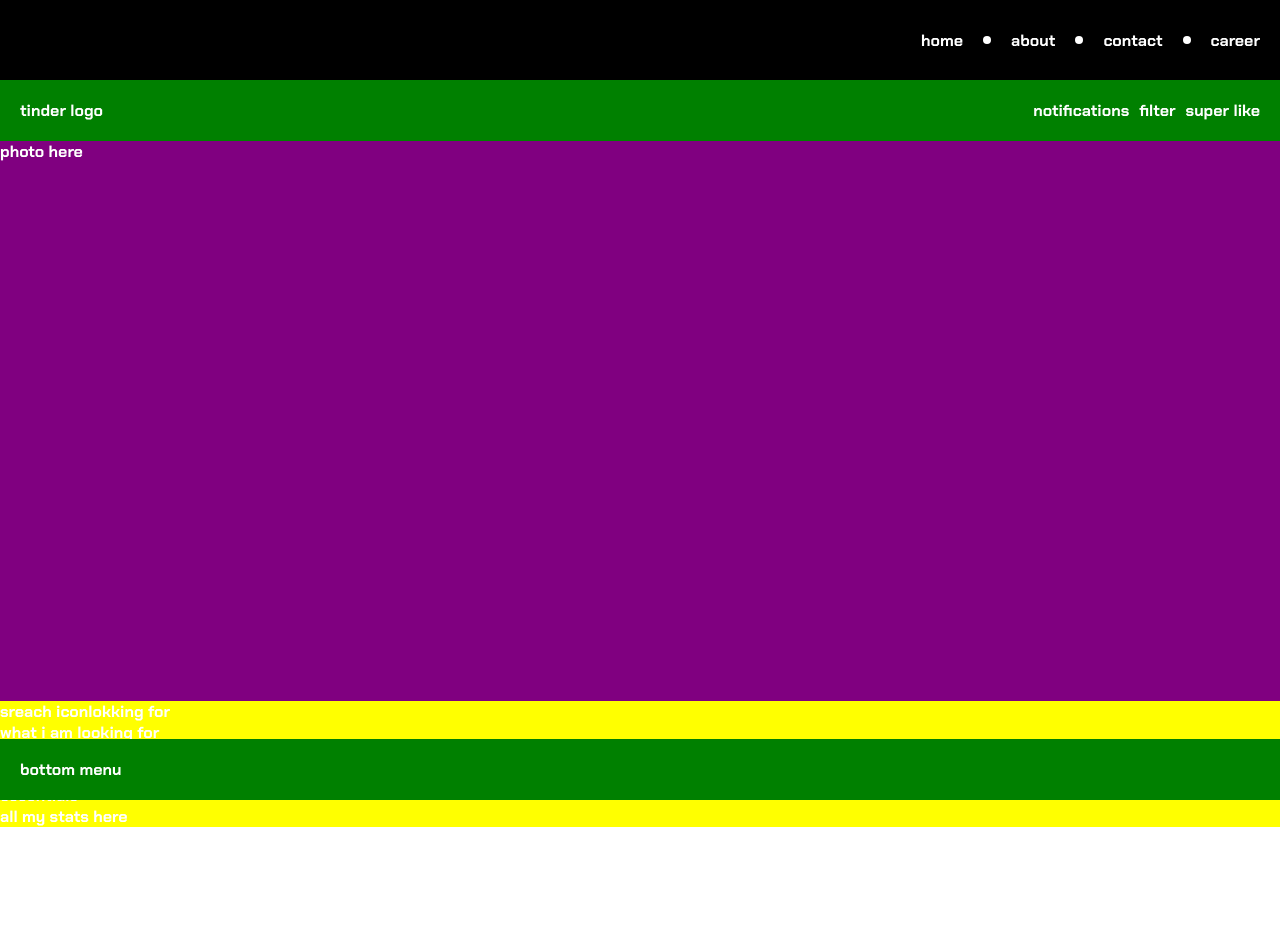
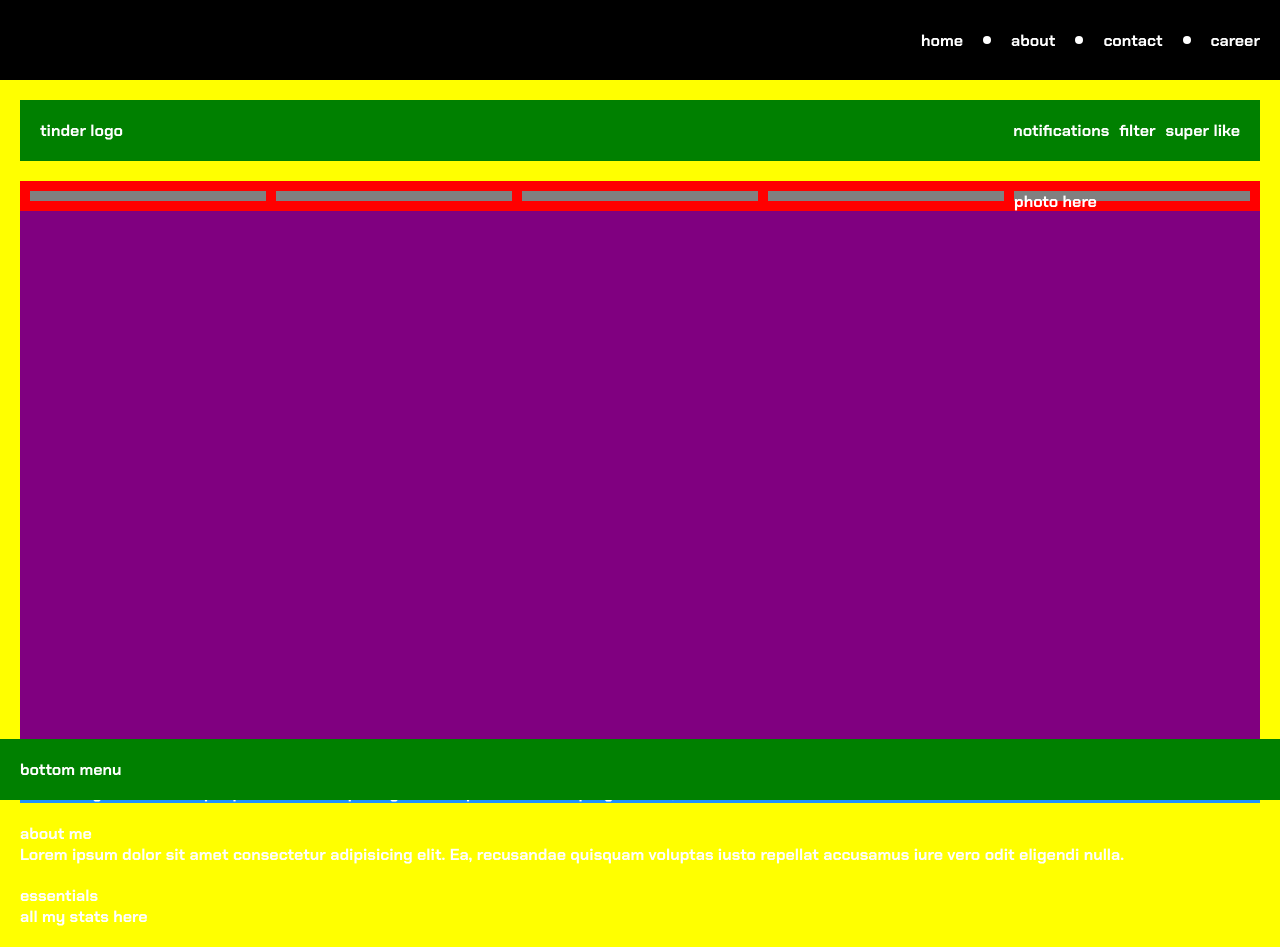
Before and after one commit to codebymarco/portfolio, a React (Vite) app: page /about in a window 1280 px wide. Before the commit the page ends 827 px from the top, so only its background shows below. Built offline with nearby package versions, Linux system fonts and the light colour scheme.

Commit message:
added changes

```diff
--- a/src/components/pages/About.jsx
+++ b/src/components/pages/About.jsx
@@ -1,11 +1,9 @@
-import "../../styles/about.css"
+import "../../styles/about.css";
 
 const About = () => {
   return (
     <div className="about">
-      <div className="fixed-menu">
-        bottom menu
-      </div>
+      <div className="fixed-menu">bottom menu</div>
       {/* top */}
       <div className="top">
         <span>tinder logo</span>
@@ -17,7 +15,7 @@ const About = () => {
       </div>
       {/* photo div */}
       <div className="about-photo">
-        <div>
+        <div className="tab-buttons">
           <div></div>
           <div></div>
           <div></div>
@@ -26,12 +24,15 @@ const About = () => {
         </div>
       </div>
       {/* looking for div */}
-      <div>
+      <div className="about-about">
         <div>
           <span>sreach icon</span>
           <span>lokking for</span>
         </div>
-        <span>what i am looking for</span>
+        <span>
+          I'm looking to work with people that will help me grow as a persona and
+          a programmer, as well as learn stuff about new cultures.
+        </span>
       </div>
       {/* about me div */}
       <div>
--- a/src/styles/about.css
+++ b/src/styles/about.css
@@ -2,6 +2,10 @@
   background-color: yellow;
   color: white;
   position: relative;
+  padding: 20px;
+  display: flex;
+  flex-direction: column;
+  gap: 20px;
 }
 
 .fixed-menu {
@@ -30,3 +34,20 @@
   display: flex;
   gap: 10px;
 }
+
+.tab-buttons {
+  background-color: red;
+  display: flex;
+  gap: 10px;
+  padding: 10px;
+}
+
+.tab-buttons div {
+  height: 10px;
+  width: 100%;
+  background-color: gray;
+}
+
+.about-about {
+  background-color: dodgerblue;
+}
```
